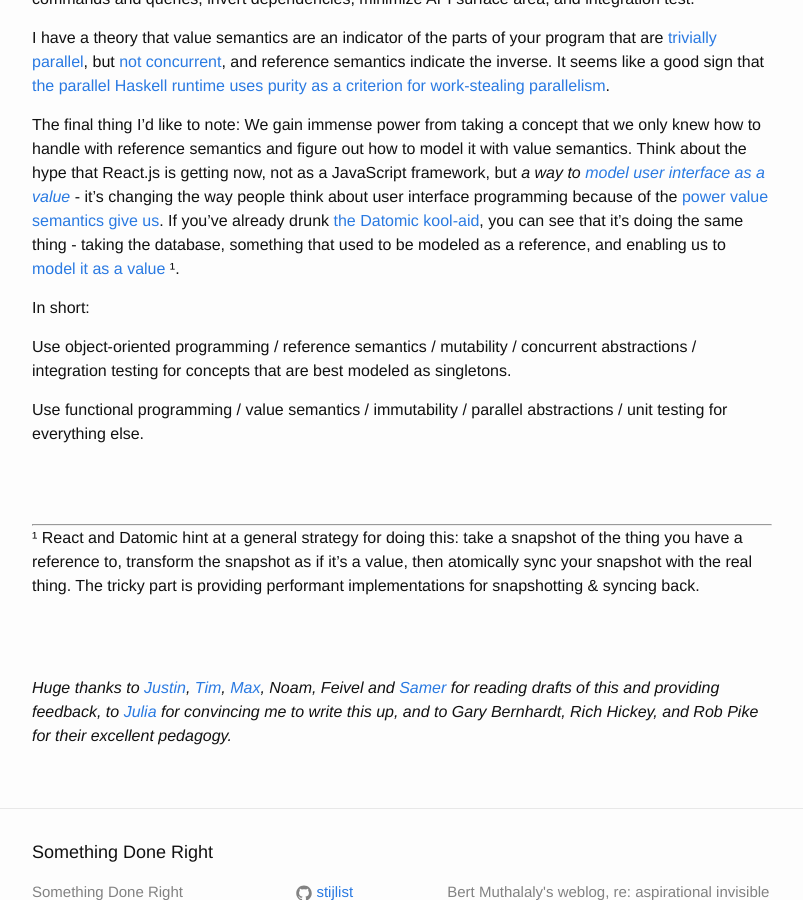
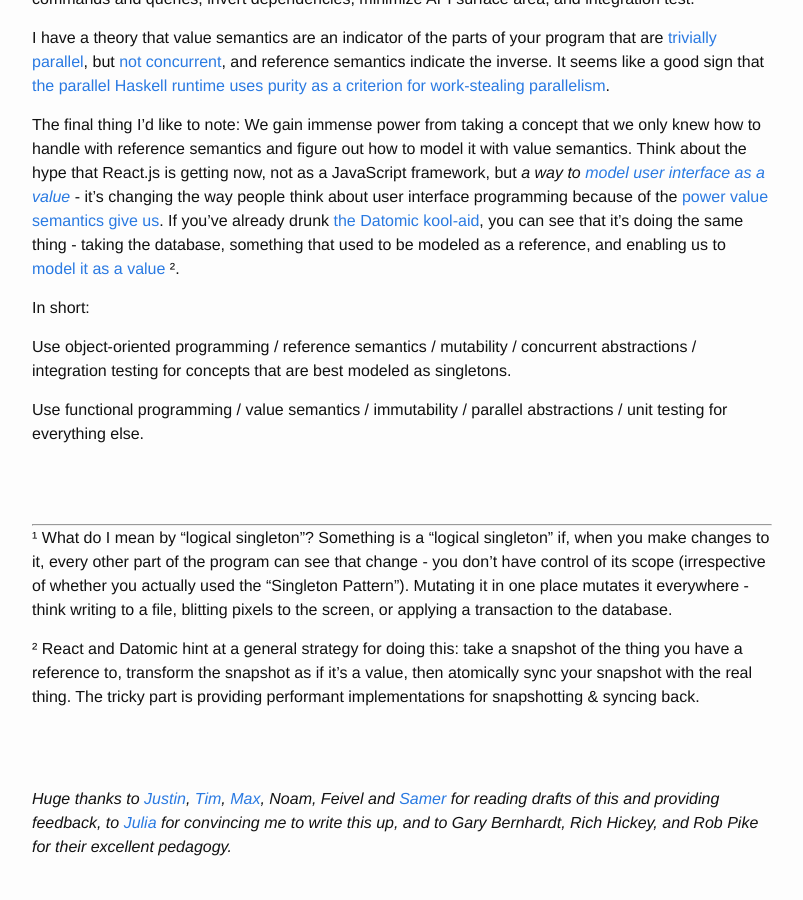
Before and after one commit to stijlist/stijlist.github.io, a Jekyll site: the page built from _posts/2015-07-30-when-object-orientation-works-a-rule-of-thumb.md, in a window 1280 px wide and 900 px high, scrolled down 1313 px. Shown: the whole window, without its empty margins (238-1041 px from the left). Built offline with Jekyll 4.4.1, drawn with Linux system fonts in a browser that asks for light colours; some of the changed text lies outside the part shown.

Commit message:
add definition of "logical singleton"

```diff
--- a/_posts/2015-07-30-when-object-orientation-works-a-rule-of-thumb.md
+++ b/_posts/2015-07-30-when-object-orientation-works-a-rule-of-thumb.md
@@ -18,7 +18,7 @@ The lovely thing about this is that it takes "when do I use FP vs OO?" - which
 used to be a very involved decision for me - and boils it down to one concrete
 rule of thumb:
 
-* If something must be modeled as a singleton, use OO design principles to code for it. If it's not, use FP.
+* If something must be modeled as a "logical singleton"&sup1;, use OO design principles to code for it. If it's not, use FP.
 
 This has clarified some things immensely for me, like "why does the IO monad seem
 like such a friction point in Haskell?" (sockets and files are singletons!) or
@@ -73,7 +73,7 @@ value](http://swannodette.github.io/2013/12/17/the-future-of-javascript-mvcs/)_
 because of the [power value semantics give us](https://www.youtube.com/watch?v=xsSnOQynTHs).
 If you've already drunk [the Datomic kool-aid](http://www.infoq.com/presentations/Deconstructing-Database),
 you can see that it's doing the same thing - taking the database, something
-that used to be modeled as a reference, and enabling us to [model it as a value](http://www.infoq.com/presentations/Datomic-Database-Value) &sup1;.
+that used to be modeled as a reference, and enabling us to [model it as a value](http://www.infoq.com/presentations/Datomic-Database-Value) &sup2;.
 
 In short:
 
@@ -89,10 +89,18 @@ Use functional programming / value semantics / immutability / parallel abstracti
 
 ---
 
-&sup1; React and Datomic hint at a general strategy for doing this: take a snapshot of the thing
-you have a reference to, transform the snapshot as if it's a value, then atomically sync your
-snapshot with the real thing. The tricky part is providing performant implementations for
-snapshotting & syncing back.
+&sup1; What do I mean by "logical singleton"? Something is a "logical
+singleton" if, when you make changes to it, every other part of the program can
+see that change - you don't have control of its scope (irrespective of whether
+you actually used the "Singleton Pattern"). Mutating it in one place mutates it
+everywhere - think writing to a file, blitting pixels to the screen, or
+applying a transaction to the database.
+
+&sup2; React and Datomic hint at a general strategy for doing this: take a
+snapshot of the thing you have a reference to, transform the snapshot as if
+it's a value, then atomically sync your snapshot with the real thing. The
+tricky part is providing performant implementations for snapshotting & syncing
+back.
 
 <br>
 <br>
```
